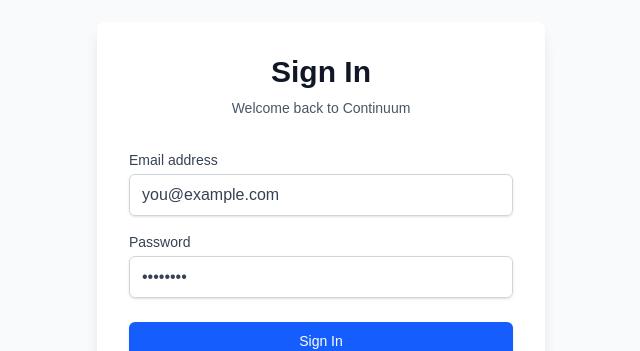
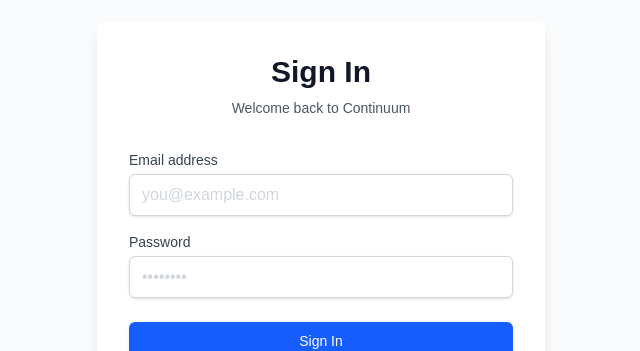
Before and after one commit to EsmaelFilipe/Continuum-, a Next.js app: page / in a window 1280 px wide. Shown: the part 169-520 px from the top of the page, without its empty margins (319-959 px from the left). Built offline with nearby package versions, Linux system fonts and the light colour scheme; no server answers.

Commit message:
fix:darken placeholder text in authentication form

```diff
--- a/app/components/AuthForm.tsx
+++ b/app/components/AuthForm.tsx
@@ -76,7 +76,7 @@
                 required
                 value={email}
                 onChange={(e) => setEmail(e.target.value)}
-                className="mt-1 block w-full px-3 py-2 border border-gray-300 rounded-md shadow-sm focus:outline-none focus:ring-blue-500 focus:border-blue-500 placeholder:text-gray-700"
+                className="mt-1 block w-full px-3 py-2 border border-gray-300 rounded-md shadow-sm focus:outline-none focus:ring-blue-500 focus:border-blue-500 placeholder:text-gray-300"
                 placeholder="you@example.com"
               />
             </div>
@@ -92,7 +92,7 @@
                 required
                 value={password}
                 onChange={(e) => setPassword(e.target.value)}
-                className="mt-1 block w-full px-3 py-2 border border-gray-300 rounded-md shadow-sm focus:outline-none focus:ring-blue-500 focus:border-blue-500 placeholder:text-gray-700"
+                className="mt-1 block w-full px-3 py-2 border border-gray-300 rounded-md shadow-sm focus:outline-none focus:ring-blue-500 focus:border-blue-500 placeholder:text-gray-300"
                 placeholder="••••••••"
                 minLength={6}
               />
```
